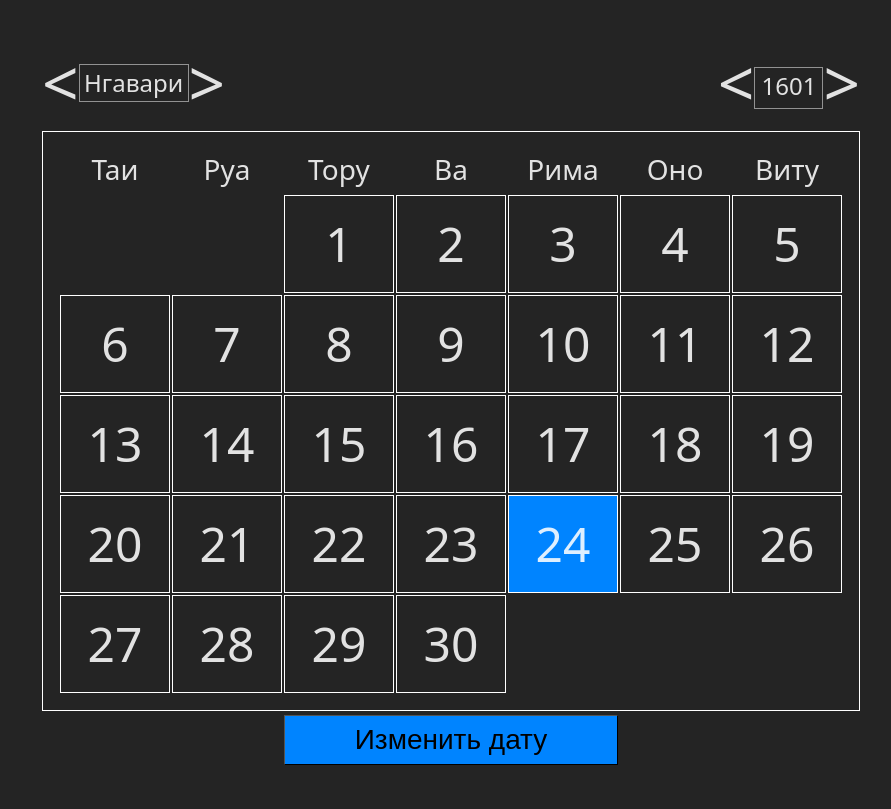
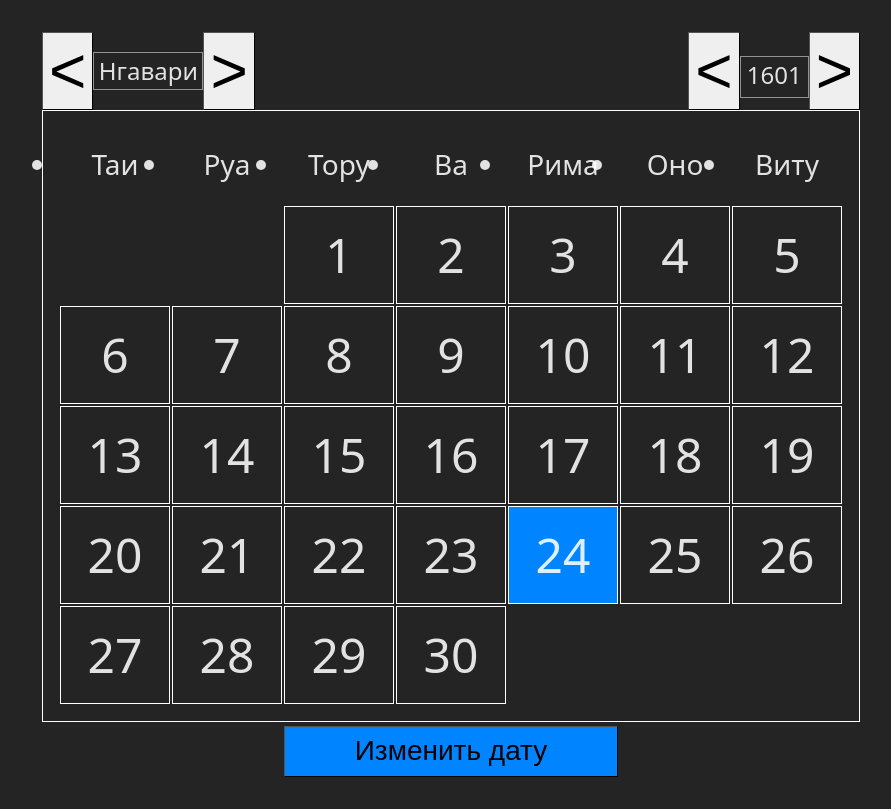
Before and after one commit to dillank82/serband-calendar, a React (Vite) app: page / in a window 1280 px wide. Shown: the whole page, without its empty margins (189-1080 px from the left). Built offline with nearby package versions, Linux system fonts and the light colour scheme.

Commit message:
replace html tags with sematic ones

```diff
--- a/src/Components/DaysOfWeek/DaysOfWeek.tsx
+++ b/src/Components/DaysOfWeek/DaysOfWeek.tsx
@@ -3,14 +3,14 @@ import './DaysOfWeek.css'
 export const DaysOfWeek = () => {
 
     return(
-        <div className='days-of-week'>
-            <div className='day-of-week'>Таи</div>
-            <div className='day-of-week'>Руа</div>
-            <div className='day-of-week'>Тору</div>
-            <div className='day-of-week'>Ва</div>
-            <div className='day-of-week'>Рима</div>
-            <div className='day-of-week'>Оно</div>
-            <div className='day-of-week'>Виту</div>
-        </div>
+        <ul className='days-of-week'>
+            <li className='day-of-week'>Таи</li>
+            <li className='day-of-week'>Руа</li>
+            <li className='day-of-week'>Тору</li>
+            <li className='day-of-week'>Ва</li>
+            <li className='day-of-week'>Рима</li>
+            <li className='day-of-week'>Оно</li>
+            <li className='day-of-week'>Виту</li>
+        </ul>
     )
 }
--- a/src/Components/Switchers/MonthSwitcher/MonthSwitcher.tsx
+++ b/src/Components/Switchers/MonthSwitcher/MonthSwitcher.tsx
@@ -36,7 +36,7 @@ export const MonthSwitcher = () => {
 
     return (
         <div className='switcher' ref={switcher}>
-            <div className='btn' onClick={() => { switchMonth('prev') }}>{'<'}</div>
+            <button className='btn' onClick={() => { switchMonth('prev') }}>{'<'}</button>
             <div className="extended-container">
                 {
                     extendedScroll &&
@@ -63,7 +63,7 @@ export const MonthSwitcher = () => {
                     </div>
                 }
             </div>
-            <div className='btn' onClick={() => { switchMonth('next') }}>{'>'}</div>
+            <button className='btn' onClick={() => { switchMonth('next') }}>{'>'}</button>
         </div>
     )
 }
--- a/src/Components/Switchers/YearSwitcher/YearSwitcher.tsx
+++ b/src/Components/Switchers/YearSwitcher/YearSwitcher.tsx
@@ -16,9 +16,9 @@ export const YearSwitcher = () => {
 
     return(
         <div className='switcher'>
-            <div className='btn' onClick={()=>{switchYear('prev')}}>{'<'}</div>
+            <button className='btn' onClick={()=>{switchYear('prev')}}>{'<'}</button>
             <YearInput />
-            <div className='btn' onClick={()=>{switchYear('next')}}>{'>'}</div>
+            <button className='btn' onClick={()=>{switchYear('next')}}>{'>'}</button>
         </div>
     )
 }
--- a/src/Components/YearInput/YearInput.tsx
+++ b/src/Components/YearInput/YearInput.tsx
@@ -24,7 +24,7 @@ export const YearInput = () => {
     }
 
     return(
-        <div>
+        <>
             {isEditing ? (
                 <input
                     type="number"
@@ -43,6 +43,6 @@ export const YearInput = () => {
             )
 
         }
-        </div>
+        </>
     )
 }
```
